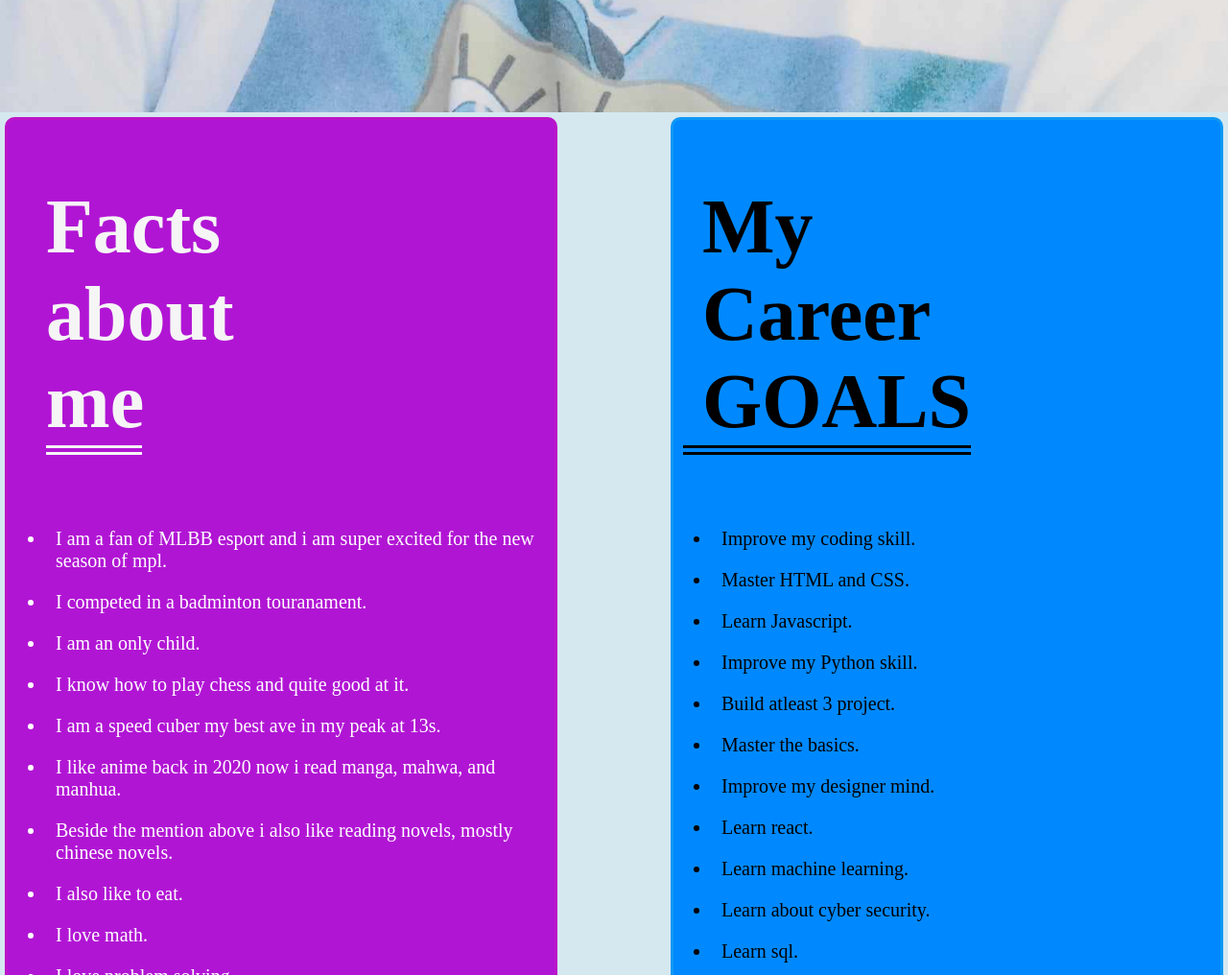
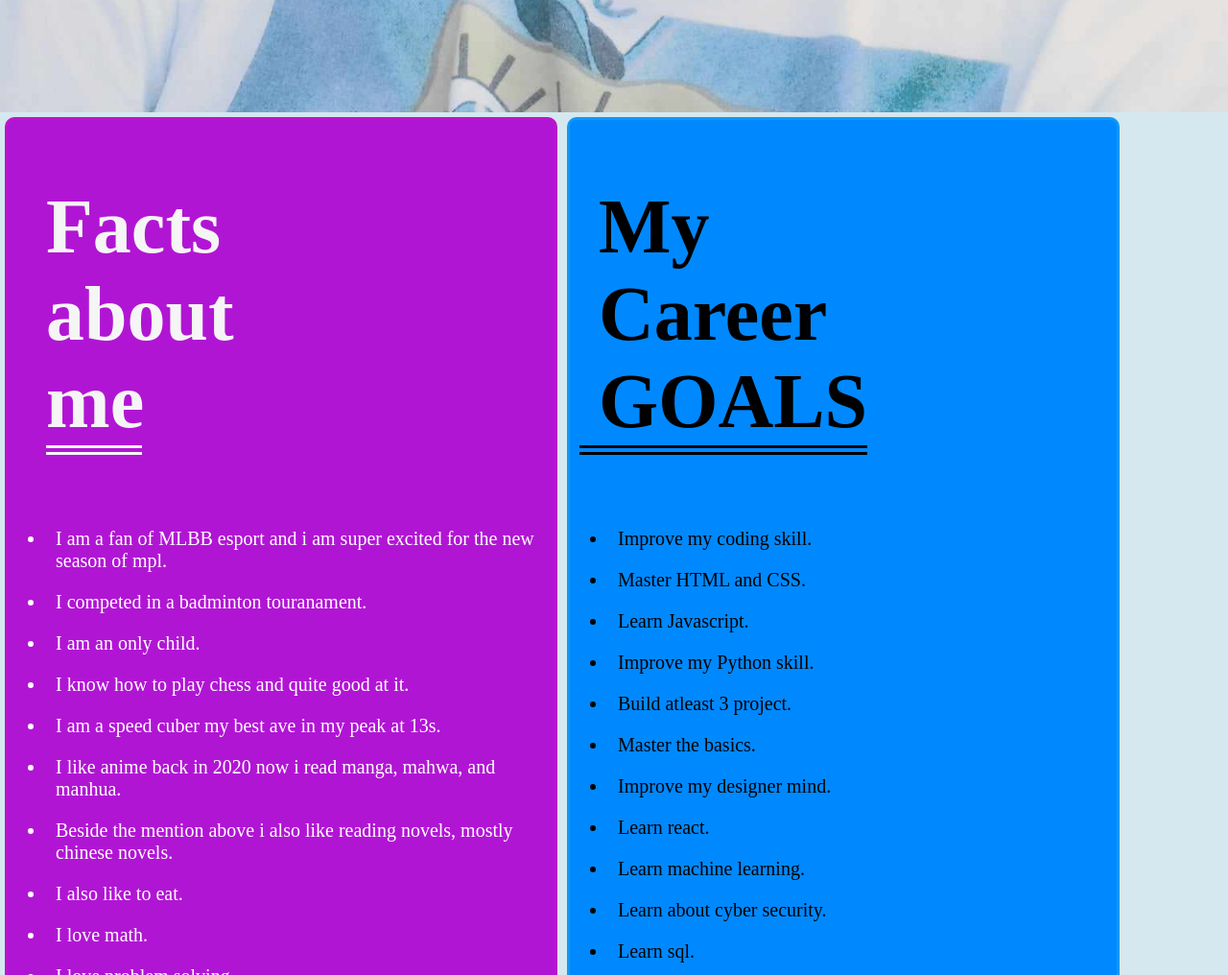
Before and after one commit to Pauch1/pauch1.github.io, a plain HTML site: page index.html in a window 1280 px wide. Shown: the part 1600-2616 px from the top of the page at 96% size. Drawn offline with Linux system fonts and the light colour scheme.

Commit message:
fix the div

```diff
--- a/hello.css
+++ b/hello.css
@@ -78,6 +78,7 @@ h1{
     border-color: rgba(16, 152, 245, 1);
     margin: 5px;
     box-sizing: border-box;
+    margin-right: auto;
 }
 
 #goall{
```
